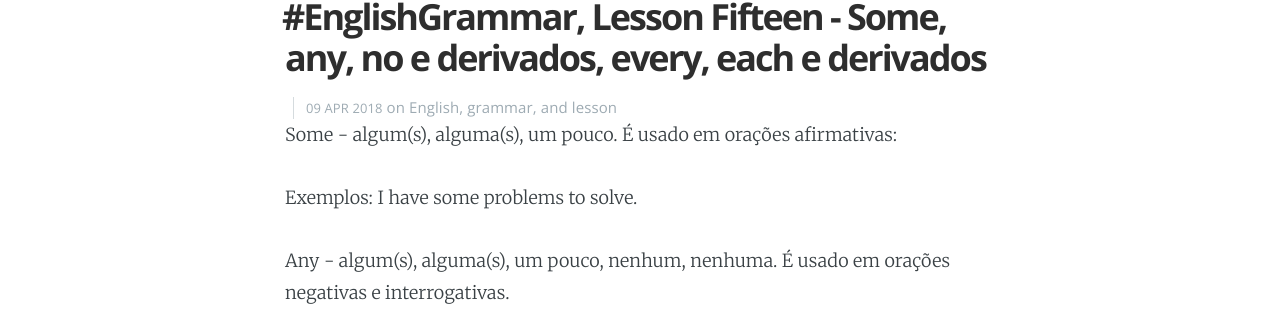
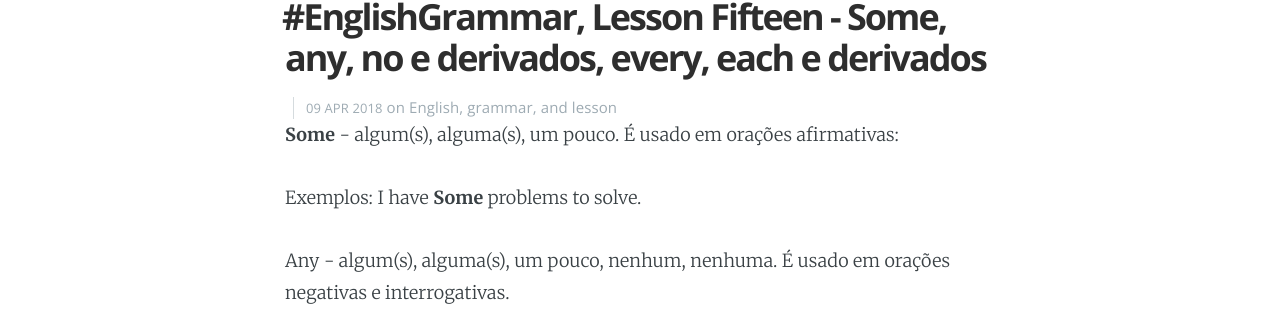
Before and after one commit to onesimo/blog, a Jekyll site: the page built from _posts/2018-04-09-english-grammar-lesson-fifteen.md, in a window 1280 px wide and 900 px high. Shown: the part 182-495 px from the top of the window. Built offline with Jekyll 4.4.1, drawn with Linux system fonts in a browser that asks for light colours; some of the changed text lies outside the part shown.

```diff
--- a/_posts/2018-04-09-english-grammar-lesson-fifteen.md
+++ b/_posts/2018-04-09-english-grammar-lesson-fifteen.md
@@ -5,10 +5,10 @@ date:   2018-04-09 17:18:00
 categories: English grammar lesson
 ---
 
-Some - algum(s), alguma(s), um pouco.
+**Some** - algum(s), alguma(s), um pouco.
 É usado em orações afirmativas:
 
-Exemplos: I have some problems to solve.
+Exemplos: I have **Some** problems to solve.
 
 Any - algum(s), alguma(s), um pouco, nenhum, nenhuma.
 É usado em orações negativas e interrogativas.
@@ -92,8 +92,8 @@ Observações:
  - 1 "Some" e seus derivados podem ser usados em orações interrogativas quando esperamos uma resposta afirmativa e quando fazemos um oferecimento ou pedido:
 
  Exemplos
- 	- Do you want some cigarretes? Yes, of course!
- 	- Do you want some toasts?
+ 	- Do you want **Some** cigarretes? Yes, of course!
+ 	- Do you want **Some** toasts?
 
  - 2 Se any e seus derivados forem usados na afirmativa, seu sentido se alterará:
 
```
Also changed, not shown: _posts/2018-04-10-english-grammar-lesson-sixteen.md (renamed from _posts/2018-04-10english-grammar-lesson-sixteen.md).
